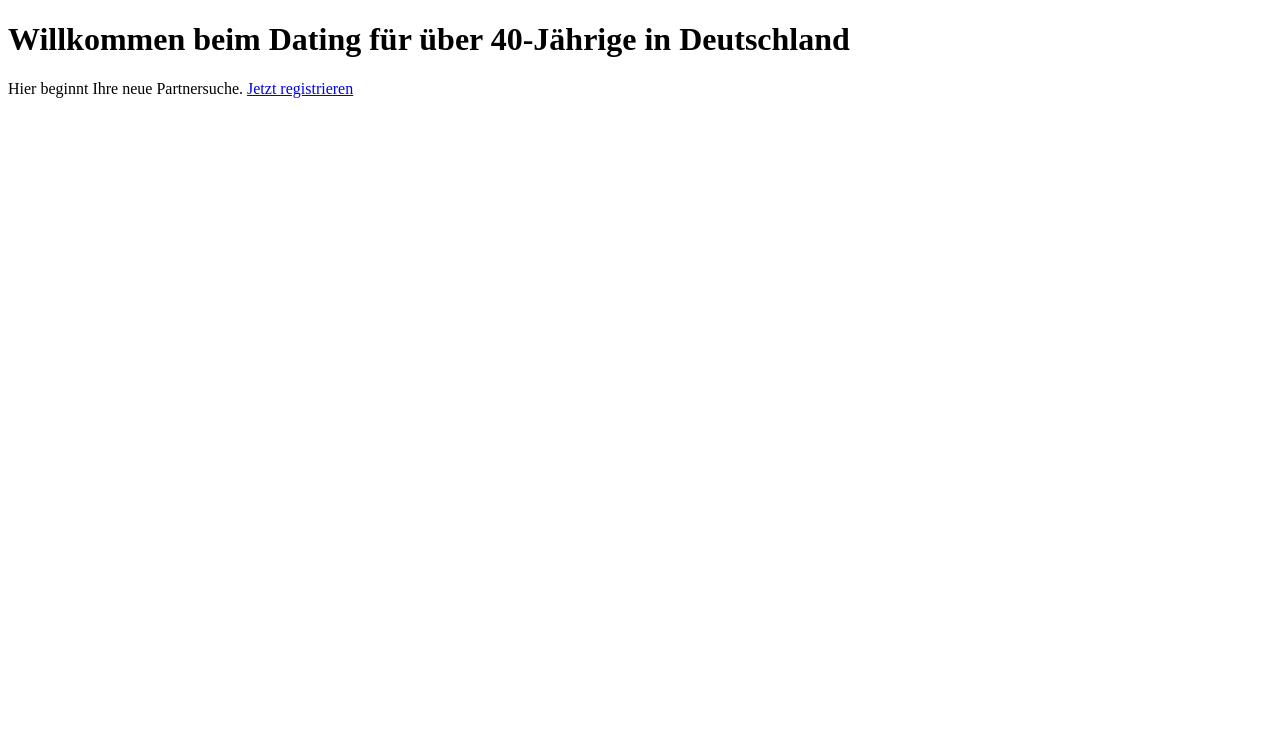
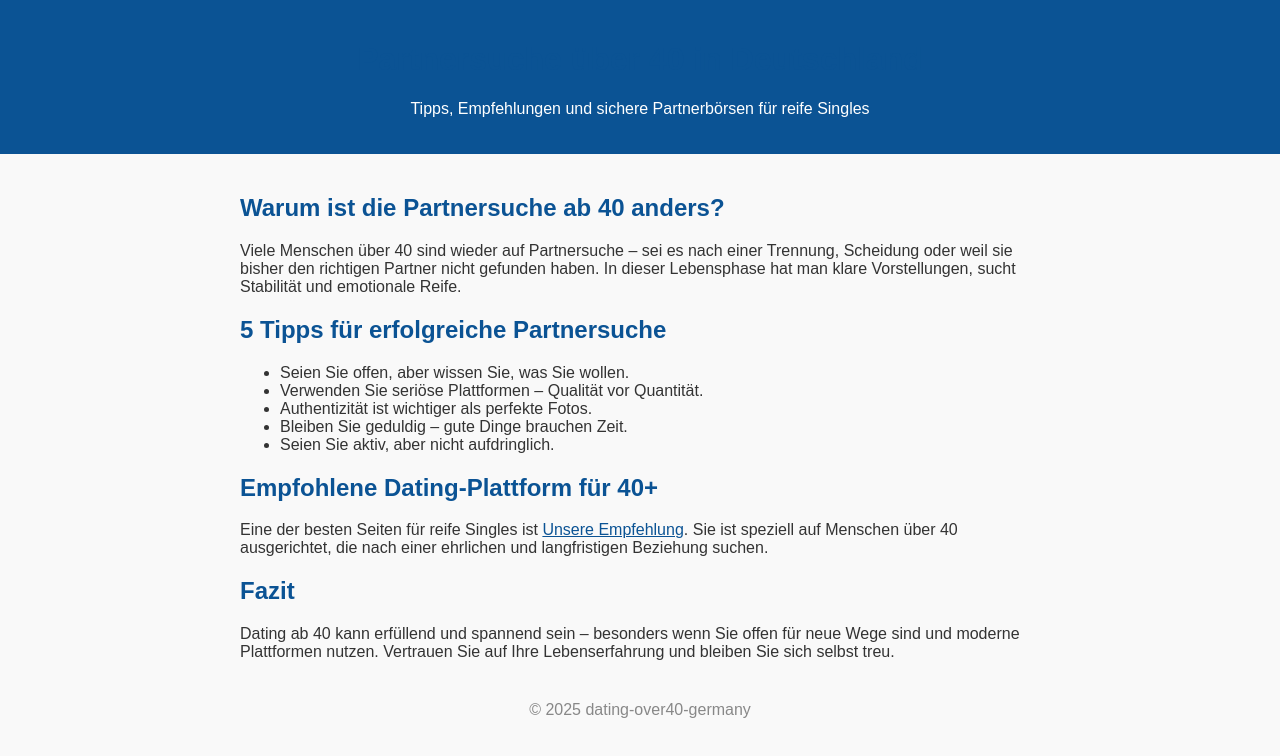
Before and after one commit to crypt21/dating-over40-germany, a plain HTML site: page index.html in a window 1280 px wide. Drawn offline with Linux system fonts and the light colour scheme.

Commit message:
Add files via upload

```diff
--- a/index.html
+++ b/index.html
@@ -1,11 +1,70 @@
+
 <!DOCTYPE html>
 <html lang="de">
 <head>
-  <meta charset="UTF-8">
-  <title>Dating über 40</title>
+    <meta charset="UTF-8">
+    <meta name="viewport" content="width=device-width, initial-scale=1.0">
+    <meta name="description" content="Zuverlässige Tipps und Ressourcen für Singles über 40 in Deutschland. Erfahren Sie, wie Sie den passenden Partner finden.">
+    <meta name="keywords" content="Dating über 40, Partnersuche Deutschland, reife Singles, Partnersuche nach 40, Online-Dating 40+">
+    <title>Zuverlässige Partnersuche ab 40 in Deutschland</title>
+    <style>
+        body {
+            font-family: Arial, sans-serif;
+            margin: 0;
+            padding: 0;
+            background-color: #f9f9f9;
+            color: #333;
+        }
+        header {
+            background-color: #0b5394;
+            color: white;
+            padding: 20px;
+            text-align: center;
+        }
+        main {
+            max-width: 800px;
+            margin: 40px auto;
+            padding: 0 20px;
+        }
+        h1, h2 {
+            color: #0b5394;
+        }
+        a {
+            color: #0b5394;
+        }
+        footer {
+            text-align: center;
+            margin: 40px 0 20px;
+            color: #888;
+        }
+    </style>
 </head>
 <body>
-  <h1>Willkommen beim Dating für über 40-Jährige in Deutschland</h1>
-  <p>Hier beginnt Ihre neue Partnersuche. <a href="https://partnerprogramm-link.de">Jetzt registrieren</a></p>
+    <header>
+        <h1>Partnersuche über 40 in Deutschland</h1>
+        <p>Tipps, Empfehlungen und sichere Partnerbörsen für reife Singles</p>
+    </header>
+    <main>
+        <h2>Warum ist die Partnersuche ab 40 anders?</h2>
+        <p>Viele Menschen über 40 sind wieder auf Partnersuche – sei es nach einer Trennung, Scheidung oder weil sie bisher den richtigen Partner nicht gefunden haben. In dieser Lebensphase hat man klare Vorstellungen, sucht Stabilität und emotionale Reife.</p>
+
+        <h2>5 Tipps für erfolgreiche Partnersuche</h2>
+        <ul>
+            <li>Seien Sie offen, aber wissen Sie, was Sie wollen.</li>
+            <li>Verwenden Sie seriöse Plattformen – Qualität vor Quantität.</li>
+            <li>Authentizität ist wichtiger als perfekte Fotos.</li>
+            <li>Bleiben Sie geduldig – gute Dinge brauchen Zeit.</li>
+            <li>Seien Sie aktiv, aber nicht aufdringlich.</li>
+        </ul>
+
+        <h2>Empfohlene Dating-Plattform für 40+</h2>
+        <p>Eine der besten Seiten für reife Singles ist <a href="https://example.com" target="_blank">Unsere Empfehlung</a>. Sie ist speziell auf Menschen über 40 ausgerichtet, die nach einer ehrlichen und langfristigen Beziehung suchen.</p>
+
+        <h2>Fazit</h2>
+        <p>Dating ab 40 kann erfüllend und spannend sein – besonders wenn Sie offen für neue Wege sind und moderne Plattformen nutzen. Vertrauen Sie auf Ihre Lebenserfahrung und bleiben Sie sich selbst treu.</p>
+    </main>
+    <footer>
+        <p>&copy; 2025 dating-over40-germany</p>
+    </footer>
 </body>
 </html>
```
